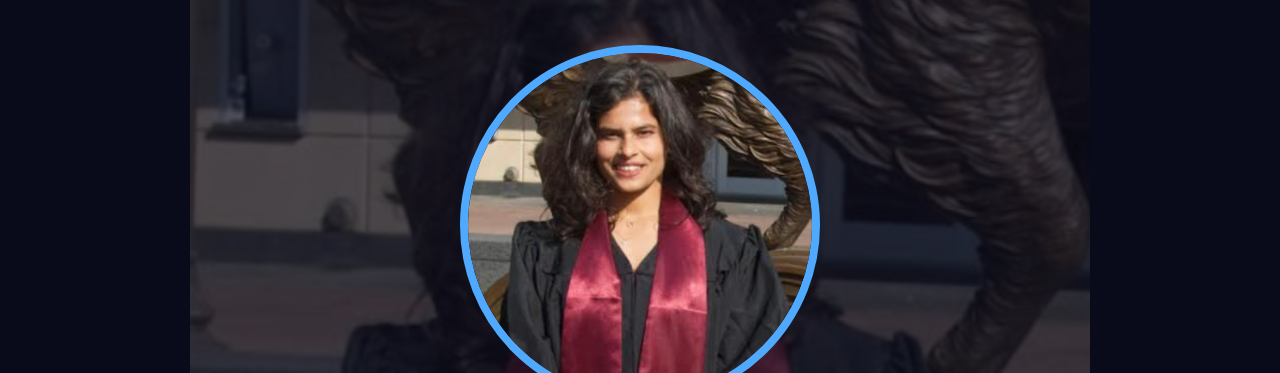
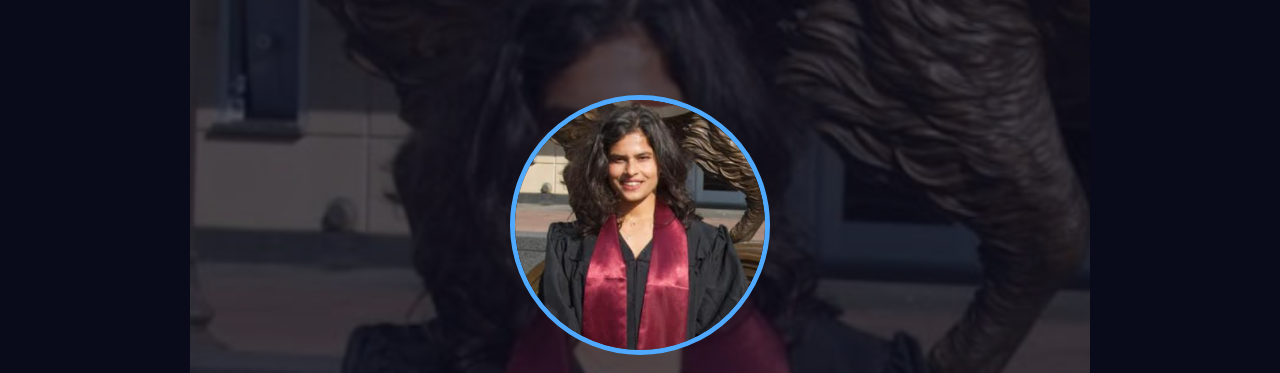
Before and after one commit to Richa039/richasharma.github.io-, a plain HTML site: page index.html in a window 1280 px wide. Shown: the part 67-440 px from the top of the page. Drawn offline with Linux system fonts and the light colour scheme.

Commit message:
Update index.html

```diff
--- a/index.html
+++ b/index.html
@@ -32,11 +32,11 @@
       z-index:1; text-align:center; padding:20px;
     }
     .hero-content img {
-  width: 360px;
-  height: 360px;
+  width: 260px;
+  height: 260px;
   object-fit: cover;
-  border-radius: 70%;
-  border: 8px solid #4faaff;
+  border-radius: 50%;
+  border: 5px solid #4faaff;
 }
     .hero-content h2 { font-size:2.5rem; margin-top:20px; }
     .hero-content p { font-size:1.1rem; margin:10px 0; color:#ddd; }
```
